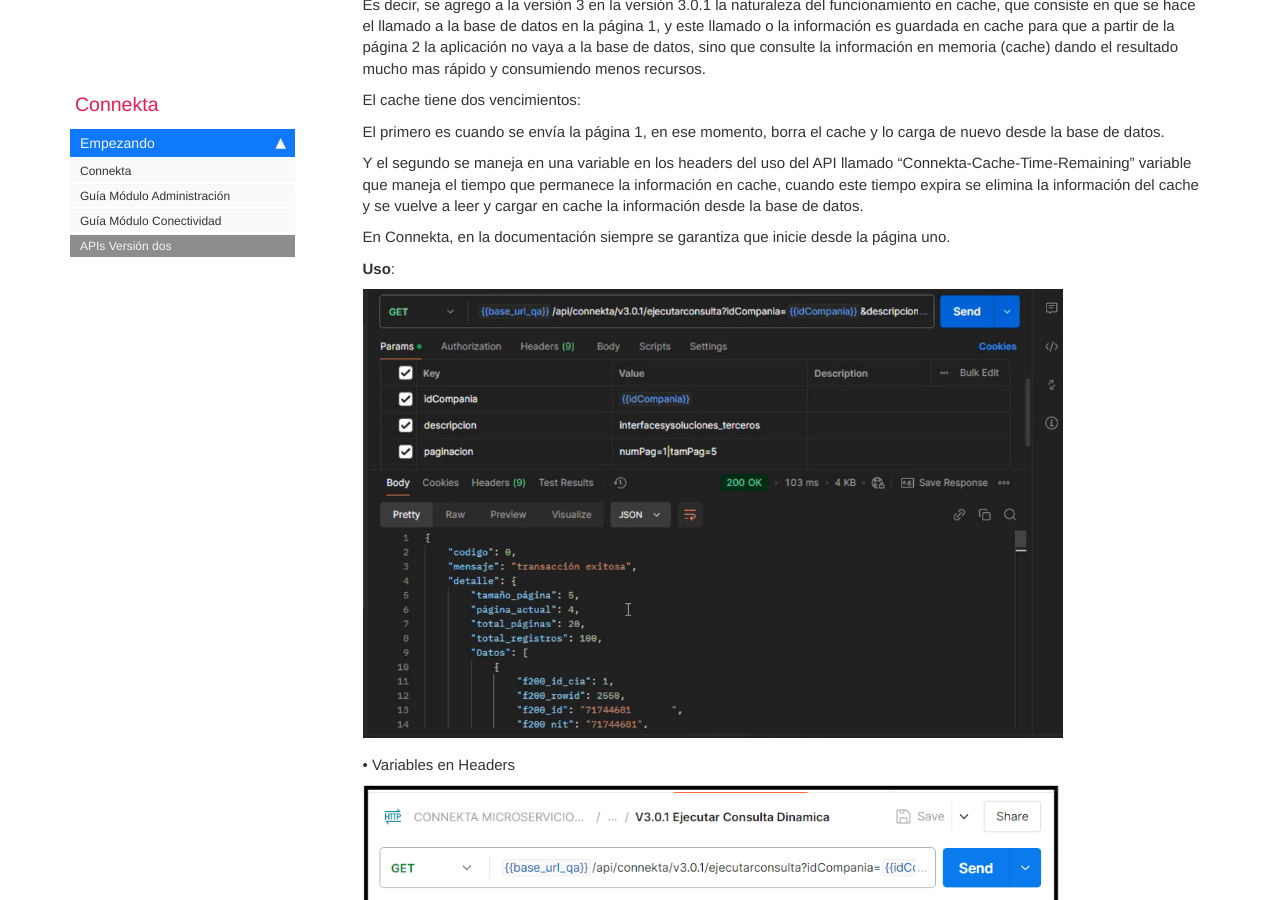
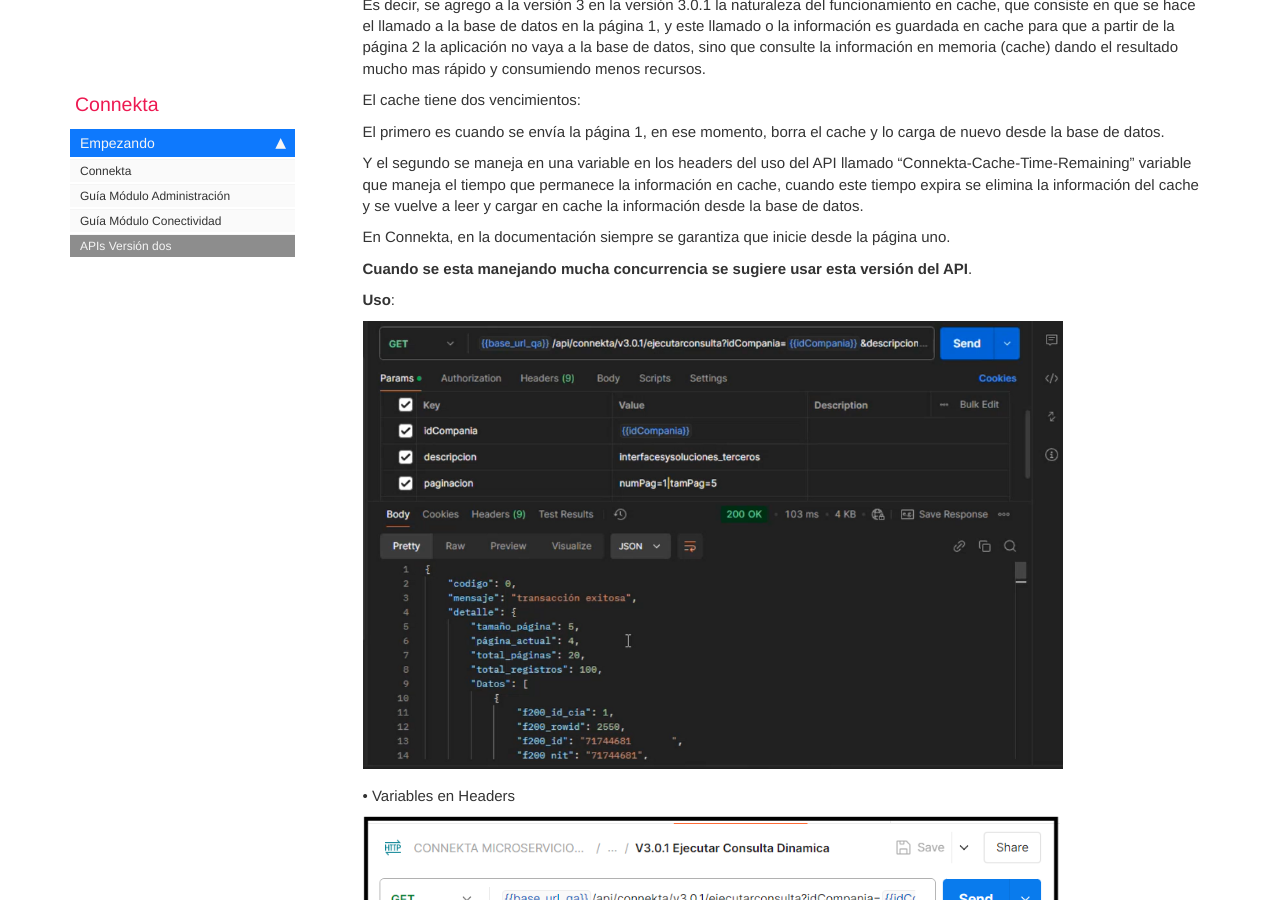
Before and after one commit to Interfaces-y-Soluciones-Interno/Documentacion, a Jekyll site: the page built from pages/sistema_integracion/si_apis_v2_guia.md, in a window 1280 px wide and 900 px high, scrolled down 5014 px. Built offline with Jekyll 4.4.1, drawn with Linux system fonts in a browser that asks for light colours; comment, search, counter and statistics services are not loaded; part of the change alters nothing that is shown; some of the changed text lies outside the part shown.

```diff
--- a/pages/sistema_integracion/si_apis_v2_guia.md
+++ b/pages/sistema_integracion/si_apis_v2_guia.md
@@ -1,7 +1,7 @@
 ---
 title: Connekta - APIs Versión dos
 keywords:
-last_updated: Marzo 3, 2025
+last_updated: Mayo 29, 2025
 tags: #[getting_started]
 #summary: "Inicio APIs Version 2"
 sidebar: sistema_integracion_sidebar
@@ -132,6 +132,8 @@ El primero es cuando se envía la página 1, en ese momento, borra el cache y lo
 Y el segundo se maneja en una variable en los headers del uso del API llamado "Connekta-Cache-Time-Remaining" variable que maneja el tiempo que permanece la información en cache, cuando este tiempo expira se elimina la información del cache y se vuelve a leer y cargar en cache la información desde la base de datos.
 
 En Connekta, en la documentación siempre se garantiza que inicie desde la página uno.
+
+**Cuando se esta manejando mucha concurrencia se sugiere usar esta versión del API**.
 
 **Uso**:
 
```
